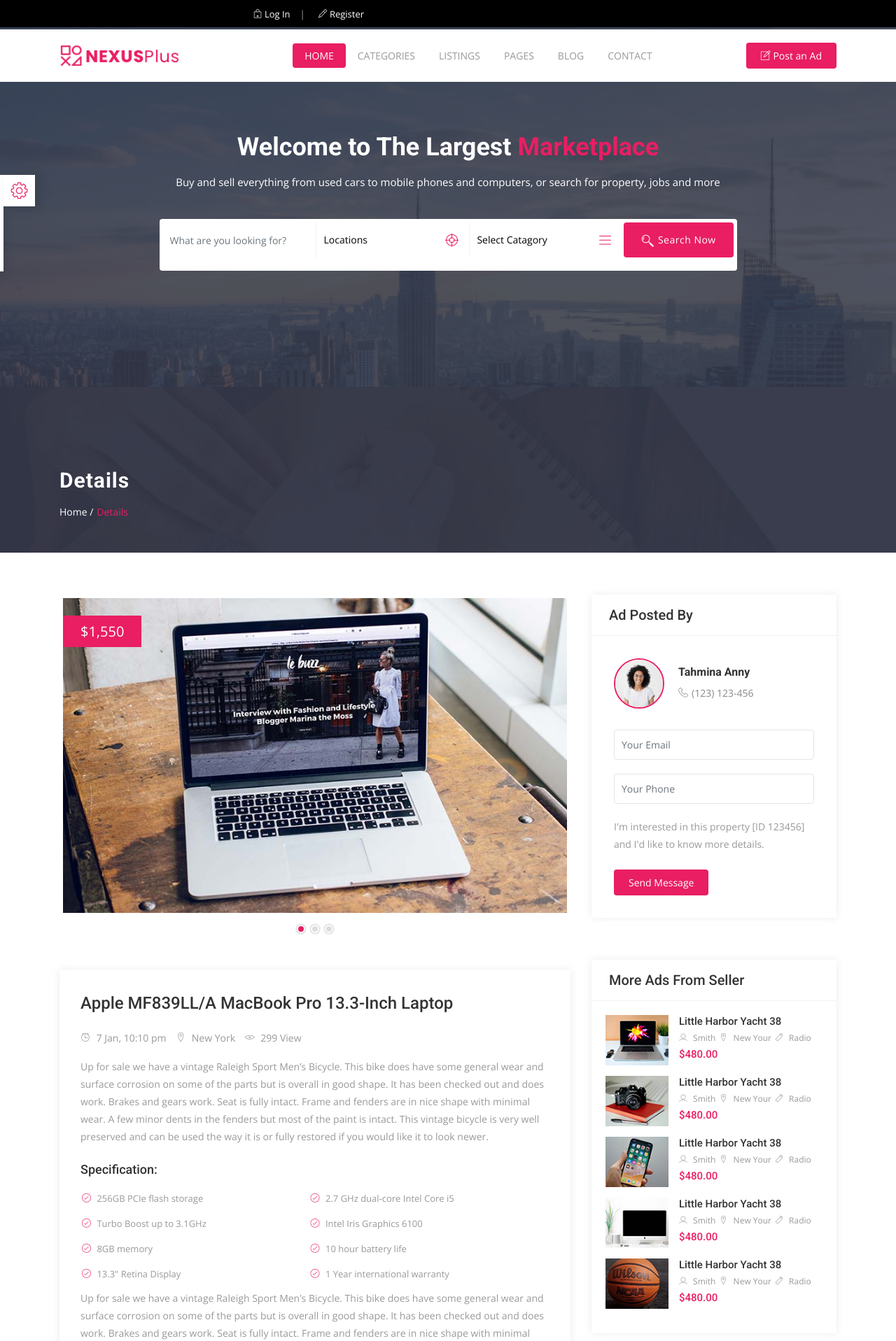
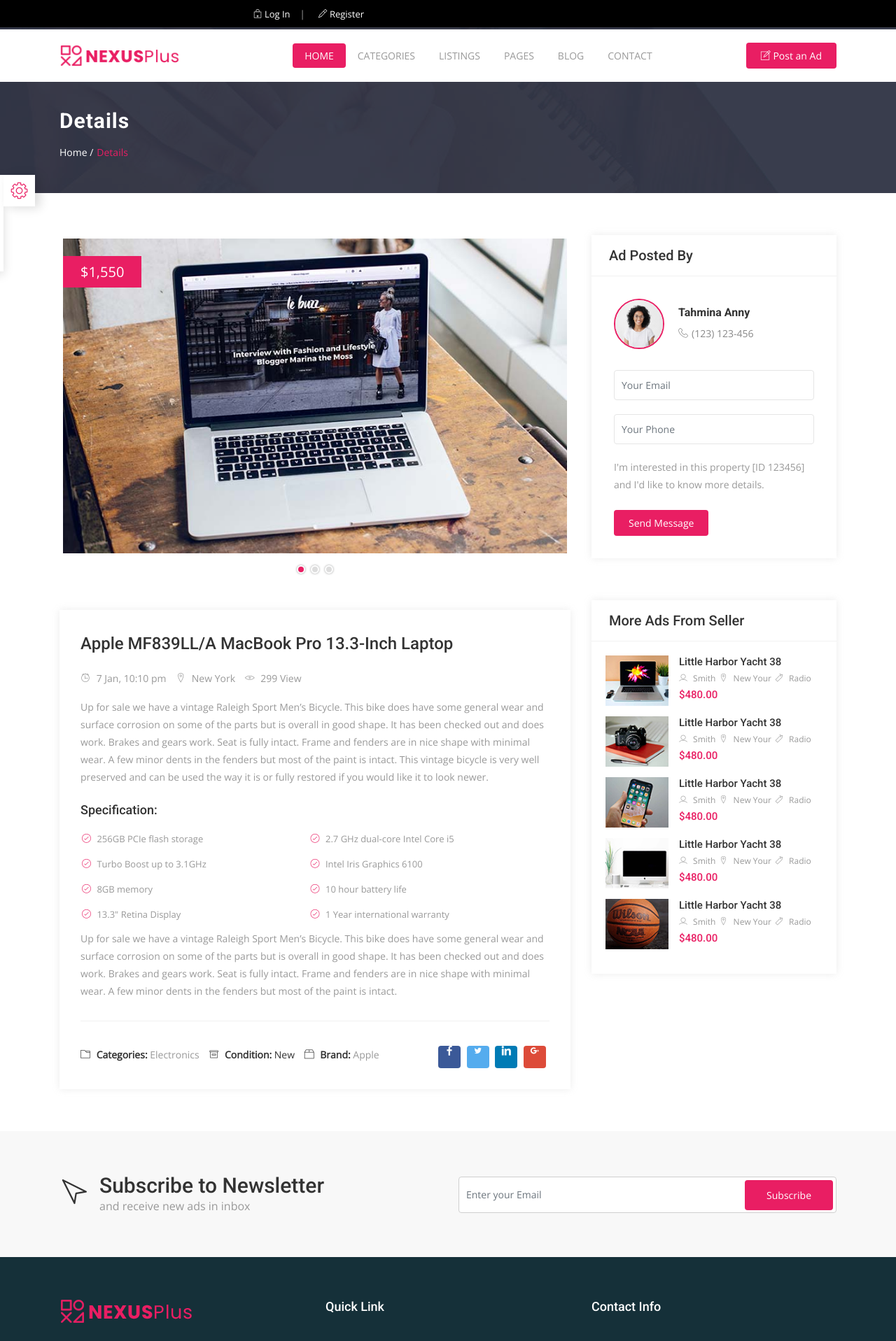
Before and after one commit to fakhriddinkarimov/Landing_Page, a Django app: page /details/ in a window 1280 px wide. Shown: the top 1917 px of the page at 70% size. Run offline with Django 3.2, Linux system fonts and the light colour scheme; some libraries are stand-ins or nearby versions; some web fonts are replaced.

Commit message:
base fixed

```diff
--- a/templates/base.html
+++ b/templates/base.html
@@ -69,14 +69,13 @@
                         Pages
                         </a>
                         <div class="dropdown-menu">
-                           <a class="dropdown-item" href="/pages/page_about">About Us</a>
-                           <a class="dropdown-item" href="/pages/page_services">Services</a>
+                          <a class="dropdown-item" href="{% url 'page_about' %}">About Us</a>
+                           <a class="dropdown-item" href="{% url 'page_services' %}">Services</a>
                            <a class="dropdown-item" href="#">Ads Details</a>
                            <a class="dropdown-item" href="#">Ads Post</a>
-                           <a class="dropdown-item" href="/pages/page_pricing">Packages</a>
-                           <a class="dropdown-item" href="#">Testimonial</a>
-                           <a class="dropdown-item" href="/pages/page_faq">FAQ</a>
-                           <a class="dropdown-item" href="/pages/page_404">404</a>
+                           <a class="dropdown-item" href=" {% url 'page_pricing' %}">Packages</a>
+                           <a class="dropdown-item" href="{% url 'page_faq' %}">FAQ</a>
+                           <a class="dropdown-item" href="{% url 'page_404' %}">404</a>
                         </div>
                      </li>
                      <li class="nav-item dropdown">
@@ -142,57 +141,7 @@
          {% if not search_bar %}
          <div id="hero-area">
             <div class="overlay"></div>
-            <div class="container">
-               <div class="row justify-content-center">
-                  <div class="col-md-12 col-lg-9 col-xs-12 text-center">
-                     <div class="contents">
-                        <h1 class="head-title">Welcome to The Largest <span class="year">Marketplace</span></h1>
-                        <p>Buy and sell everything from used cars to mobile phones and computers, or search for property, jobs and more</p>
-                        <div class="search-bar">
-                           <div class="search-inner">
-                              <form class="search-form">
-                                 <div class="form-group">
-                                    <input type="text" name="customword" class="form-control" placeholder="What are you looking for?">
-                                 </div>
-                                 <div class="form-group inputwithicon">
-                                    <div class="select">
-                                       <select>
-                                          <option value="none">Locations</option>
-                                          <option value="none">New York</option>
-                                          <option value="none">California</option>
-                                          <option value="none">Washington</option>
-                                          <option value="none">Birmingham</option>
-                                          <option value="none">Chicago</option>
-                                          <option value="none">Phoenix</option>
-                                       </select>
-                                    </div>
-                                    <i class="lni-target"></i>
-                                 </div>
-                                 <div class="form-group inputwithicon">
-                                    <div class="select">
-                                       <select>
-                                          <option value="none">Select Catagory</option>
-                                          <option value="none">Jobs</option>
-                                          <option value="none">Electronics</option>
-                                          <option value="none">Mobile</option>
-                                          <option value="none">Training</option>
-                                          <option value="none">Pets</option>
-                                          <option value="none">Real Estate</option>
-                                          <option value="none">Services</option>
-                                          <option value="none">Training</option>
-                                          <option value="none">Vehicles</option>
-                                       </select>
-                                    </div>
-                                    <i class="lni-menu"></i>
-                                 </div>
-                                 <button class="btn btn-common" type="button"><i class="lni-search"></i> Search Now</button>
-                              </form>
-                           </div>
-                        </div>
-                     </div>
-                  </div>
-               </div>
-            </div>
+
          </div>
          {% else %}
          <div id="hero-area">
```
